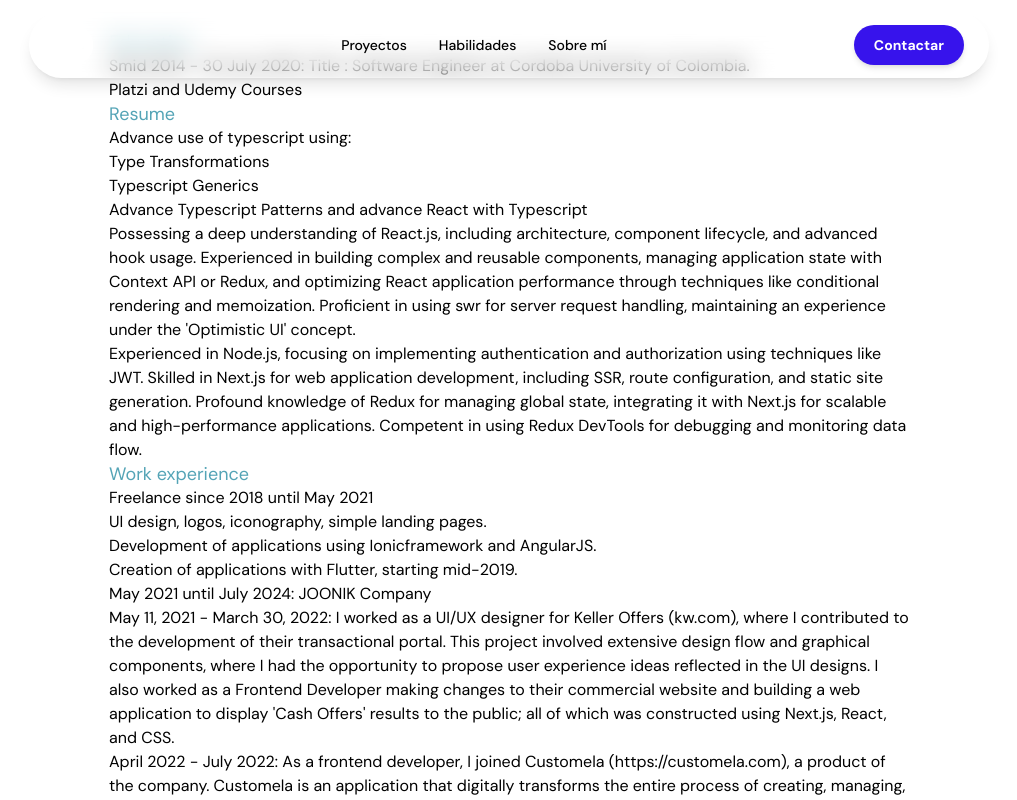
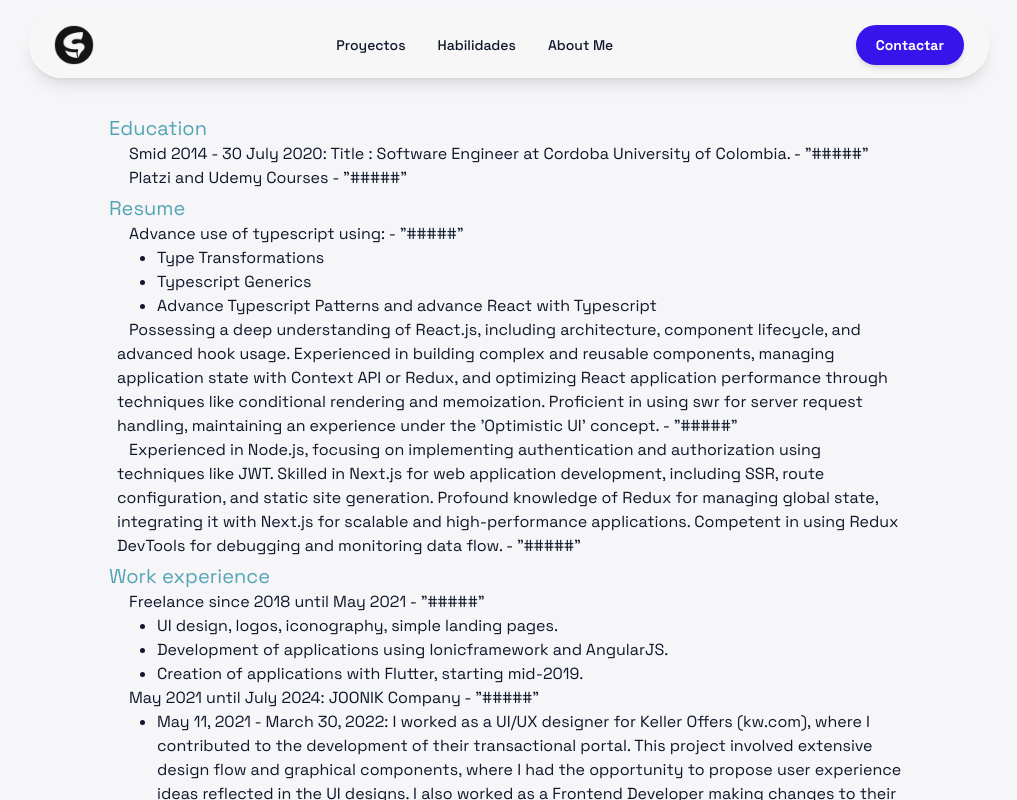
Before and after one commit to SergioEric/personal-website, a Next.js app: page /me in a window 1280 px wide. Shown: the top 800 px of the page, without its empty margins (131-1148 px from the left). Built offline with nearby package versions, Linux system fonts and the light colour scheme.

Commit message:
feat: update NavBar and ContactMe page styles, enhance AboutMe page layout, and upgrade next-themes dependency

```diff
--- a/components/navbar/navbar.tsx
+++ b/components/navbar/navbar.tsx
@@ -1,19 +1,17 @@
 import React, { useState, useEffect } from 'react';
 import Image from 'next/image';
 import Link from 'next/link';
-// import { useTheme } from 'next-themes';
+import { useTheme } from 'next-themes';
 
 const NavBar = () => {
-  // const { theme, systemTheme } = useTheme();
+  const { resolvedTheme } = useTheme();
   const [mounted, setMounted] = useState(false);
 
   useEffect(() => {
     setMounted(true);
   }, []);
 
-  // const currentTheme = theme === 'system' ? systemTheme : theme;
-  // const logo_path = currentTheme === 'light' ? '/devef_black.webp' : '/devef_white.webp';
-  const logo_path = '/devef_white.webp';
+  const logo_path = resolvedTheme === 'light' ? '/devef_black.webp' : '/devef_white.webp';
 
   return (
     <div className="fixed top-0 left-0 right-0 z-50 px-4 md:px-10 py-3">
@@ -45,12 +43,12 @@
             >
               Habilidades
             </a>
-            <a
+            <Link
               className="text-sm font-medium hover:text-primary transition-colors"
-              href="#about"
+              href="/me"
             >
-              Sobre mí
-            </a>
+              About Me
+            </Link>
           </nav>
           <div className="flex items-center gap-4">
             <Link href="/contact-me">
@@ -58,7 +56,7 @@
                 <span className="truncate">Contactar</span>
               </button>
             </Link>
-            <button className="md:hidden text-white">
+            <button className="md:hidden text-dark dark:text-white">
               <span className="material-symbols-outlined">menu</span>
             </button>
           </div>
--- a/package.json
+++ b/package.json
@@ -10,7 +10,7 @@
   "dependencies": {
     "firebase": "^9.14.0",
     "next": "^16.1.1",
-    "next-themes": "^0.2.1",
+    "next-themes": "^0.4.6",
     "react": "^19.2.3",
     "react-dom": "^19.2.3"
   },
--- a/pages/contact-me.tsx
+++ b/pages/contact-me.tsx
@@ -10,8 +10,8 @@
       </Head>
       <div>
         <NavBar />
-        <main>
-          <div className="item">
+        <main className='mt-20 pt-7.5 px-5 min-h-[calc(100svh-243px)] max-w-240 mx-auto'>
+          <div className="grid items-center gap-2 grid-cols-[max-content_1fr] mb-4">
             <svg
               width="24"
               height="24"
@@ -23,9 +23,9 @@
                 opacity="0.4"
                 d="M17.2678 8.5611L13.0024 11.9954C12.1952 12.6282 11.0636 12.6282 10.2564 11.9954L5.95435 8.5611"
                 stroke="var(--foreground)"
-                stroke-width="1.5"
-                stroke-linecap="round"
-                stroke-linejoin="round"
+                strokeWidth="1.5"
+                strokeLinecap="round"
+                strokeLinejoin="round"
               />
               <path
                 fillRule="evenodd"
@@ -40,7 +40,7 @@
             <span>sericmorales@gmail.com</span>
           </div>
 
-          <div className="item">
+          <div className="grid items-center gap-2 grid-cols-[max-content_1fr] mb-4">
             <svg
               width="24"
               height="24"
@@ -65,8 +65,8 @@
                 strokeLinejoin="round"
               />
               <path
-                fill-rule="evenodd"
-                clip-rule="evenodd"
+                fillRule="evenodd"
+                clipRule="evenodd"
                 d="M11.0315 12.4724C15.0205 16.4604 15.9254 11.8467 18.4653 14.3848C20.9138 16.8328 22.3222 17.3232 19.2188 20.4247C18.8302 20.737 16.3613 24.4943 7.68447 15.8197C-0.993406 7.144 2.76157 4.67244 3.07394 4.28395C6.18377 1.17385 6.66682 2.58938 9.11539 5.03733C11.6541 7.5765 7.04254 8.48441 11.0315 12.4724Z"
                 stroke="var(--foreground)"
                 strokeWidth="1.5"
@@ -77,7 +77,7 @@
 
             <span>+57 3046797488</span>
           </div>
-          <div className="item">
+          <div className="grid items-center gap-2 grid-cols-[max-content_1fr] mb-4">
             <svg
               width="24"
               height="24"
@@ -86,8 +86,8 @@
               xmlns="http://www.w3.org/2000/svg"
             >
               <path
-                fill-rule="evenodd"
-                clip-rule="evenodd"
+                fillRule="evenodd"
+                clipRule="evenodd"
                 d="M4.23901 10.3913C4.25342 6.15071 7.70278 2.72471 11.9434 2.73912C16.1839 2.75353 19.6099 6.20288 19.5955 10.4435V10.5304C19.5434 13.2869 18.0042 15.8348 16.1173 17.8261C15.0381 18.9467 13.833 19.9388 12.526 20.7826C12.1765 21.0849 11.6581 21.0849 11.3086 20.7826C9.36008 19.5143 7.64995 17.9131 6.2564 16.0522C5.01436 14.4294 4.30918 12.4597 4.23901 10.4174L4.23901 10.3913Z"
                 stroke="var(--foreground)"
                 strokeWidth="1.5"
@@ -108,7 +108,7 @@
 
             <span>Barranquilla, Colombia</span>
           </div>
-          <div className="item">
+          <div className="grid items-center gap-2 grid-cols-[max-content_1fr] mb-4">
             <svg
               width="24"
               height="24"
@@ -126,8 +126,8 @@
               />
               <path
                 opacity="0.4"
-                fill-rule="evenodd"
-                clip-rule="evenodd"
+                fillRule="evenodd"
+                clipRule="evenodd"
                 d="M6.80786 13.3098C6.80786 12.8956 7.14365 12.5598 7.55786 12.5598H7.56713C7.98134 12.5598 8.31713 12.8956 8.31713 13.3098C8.31713 13.724 7.98134 14.0598 7.56713 14.0598H7.55786C7.14365 14.0598 6.80786 13.724 6.80786 13.3098ZM12.0046 12.5598C11.5904 12.5598 11.2546 12.8956 11.2546 13.3098C11.2546 13.724 11.5904 14.0598 12.0046 14.0598H12.0138C12.4281 14.0598 12.7638 13.724 12.7638 13.3098C12.7638 12.8956 12.4281 12.5598 12.0138 12.5598H12.0046ZM16.442 12.5598C16.0278 12.5598 15.692 12.8956 15.692 13.3098C15.692 13.724 16.0278 14.0598 16.442 14.0598H16.4513C16.8655 14.0598 17.2013 13.724 17.2013 13.3098C17.2013 12.8956 16.8655 12.5598 16.4513 12.5598H16.442ZM16.442 16.4463C16.0278 16.4463 15.692 16.7821 15.692 17.1963C15.692 17.6105 16.0278 17.9463 16.442 17.9463H16.4513C16.8655 17.9463 17.2013 17.6105 17.2013 17.1963C17.2013 16.7821 16.8655 16.4463 16.4513 16.4463H16.442ZM11.2546 17.1963C11.2546 16.7821 11.5904 16.4463 12.0046 16.4463H12.0138C12.4281 16.4463 12.7638 16.7821 12.7638 17.1963C12.7638 17.6105 12.4281 17.9463 12.0138 17.9463H12.0046C11.5904 17.9463 11.2546 17.6105 11.2546 17.1963ZM7.55786 16.4463C7.14365 16.4463 6.80786 16.7821 6.80786 17.1963C6.80786 17.6105 7.14365 17.9463 7.55786 17.9463H7.56713C7.98134 17.9463 8.31713 17.6105 8.31713 17.1963C8.31713 16.7821 7.98134 16.4463 7.56713 16.4463H7.55786Z"
                 fill="var(--foreground)"
               />
@@ -146,8 +146,8 @@
                 strokeLinejoin="round"
               />
               <path
-                fill-rule="evenodd"
-                clip-rule="evenodd"
+                fillRule="evenodd"
+                clipRule="evenodd"
                 d="M16.2383 3.5791H7.77096C4.83427 3.5791 3 5.21504 3 8.22213V17.2718C3 20.3261 4.83427 21.9999 7.77096 21.9999H16.229C19.175 21.9999 21 20.3545 21 17.3474V8.22213C21.0092 5.21504 19.1842 3.5791 16.2383 3.5791Z"
                 stroke="var(--foreground)"
                 strokeWidth="1.5"
@@ -163,12 +163,6 @@
       </div>
 
       <style jsx>{`
-        main {
-          padding: 30px 20px;
-          max-width: 840px;
-          margin: 0 auto;
-          min-height: calc(100svh - 220px + 71px);
-        }
 
         main h1 {
           color: #54a4b6;
--- a/pages/me.tsx
+++ b/pages/me.tsx
@@ -8,19 +8,19 @@
       <Head>
         <title>About me</title>
       </Head>
-      <div>
+      <div className="bg-background-light dark:bg-background-dark font-display text-slate-900 dark:text-white transition-colors duration-300 min-h-screen flex flex-col">
         <NavBar />
-        <main>
+        <main className='max-w-210 mx-auto mt-20 pt-7.5 px-5 min-h-[calc(100svh-243px)]'>
           {AboutMe_CV.map((me, index) => (
-            <section style={{ lineHeight: '150%' }} key={index}>
-              <h1>{me.topic}</h1>
-              <ul>
+            <section className='mt-1' style={{ lineHeight: '150%' }} key={index}>
+              <h1 className='text-[#54a4b6] text-xl'>{me.topic}</h1>
+              <ul className='ml-2'>
                 {me.items.map((item, items_key) => (
-                  <li key={items_key}>
-                    {item.content}
-                    <ul>
+                  <li className='list-circle' key={items_key}>
+                    <span className='ml-3'>{item.content}</span> - "#####"
+                    <ul className='ml-10'>
                       {item.sub_items.map((sub_item, sub_item_index) => (
-                        <li key={sub_item_index * -1}>{sub_item}</li>
+                        <li key={sub_item_index * -1} className='list-disc'>{sub_item}</li>
                       ))}
                     </ul>
                   </li>
@@ -32,16 +32,7 @@
       </div>
 
       <style jsx>{`
-        main {
-          padding: 30px 20px;
-          max-width: 840px;
-          margin: 0 auto;
-        }
 
-        main h1 {
-          color: #54a4b6;
-          font-size: 1.125rem;
-        }
       `}</style>
     </>
   );
--- a/styles/global.css
+++ b/styles/global.css
@@ -22,8 +22,8 @@
   margin: 0;
   font-family: 'DM Sans', -apple-system, BlinkMacSystemFont, Segoe UI, Roboto, Oxygen, Ubuntu,
     Cantarell, Fira Sans, Droid Sans, Helvetica Neue, sans-serif;
-  background-color: var(--background);
-  color: var(--foreground);
+  /* background-color: var(--background); */
+  /* color: var(--foreground); */
   font-size: 16px;
   position: relative;
   z-index: 0;
```
Also changed, not shown: 1 other file (tests, documents, lock files or other folders).
